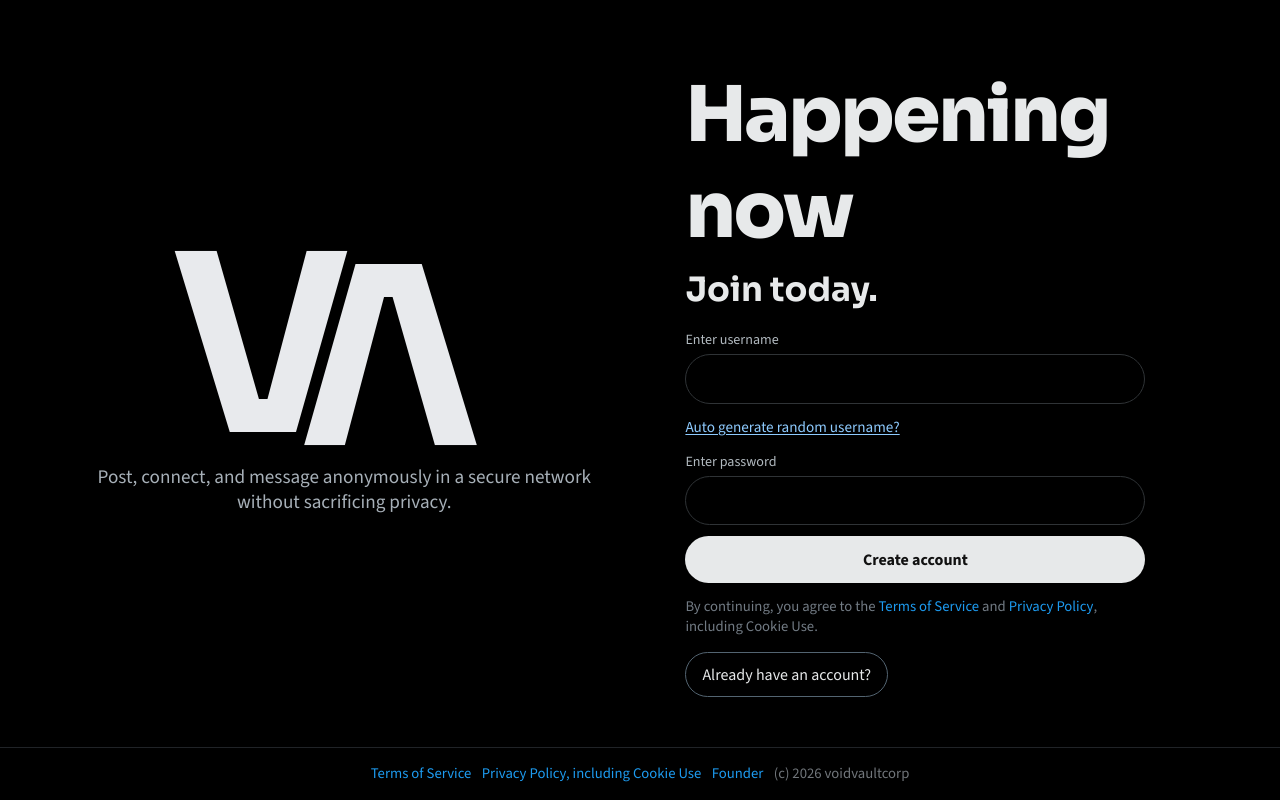
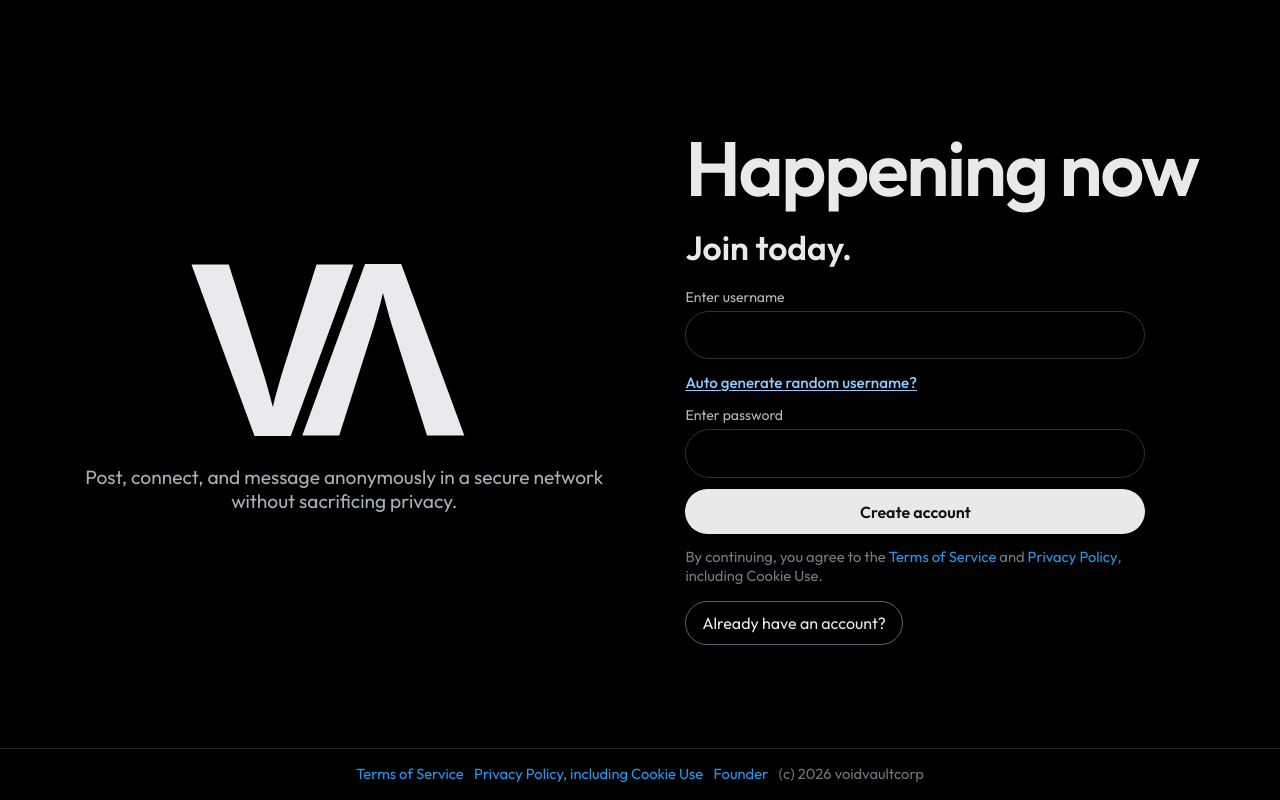
Before and after one commit to vivekyarra/voidvault-frontend, a React (Vite) app: page / in a window 1280 px wide. Built offline with nearby package versions, Linux system fonts and the light colour scheme; no server answers.

Commit message:
design: add Bebas Neue + Outfit fonts, set up design system variables

```diff
--- a/index.html
+++ b/index.html
@@ -2,6 +2,12 @@
 <html lang="en">
   <head>
     <meta charset="UTF-8" />
+    <link rel="preconnect" href="https://fonts.googleapis.com" />
+    <link rel="preconnect" href="https://fonts.gstatic.com" crossorigin />
+    <link
+      href="https://fonts.googleapis.com/css2?family=Bebas+Neue&family=Outfit:wght@300;400;500;600&display=swap"
+      rel="stylesheet"
+    />
     <link rel="icon" type="image/svg+xml" href="/voidvault-logo.svg" />
     <meta name="viewport" content="width=device-width, initial-scale=1.0" />
     <title>VoidVault</title>
--- a/src/index.css
+++ b/src/index.css
@@ -1,9 +1,51 @@
-@import url("https://fonts.googleapis.com/css2?family=Sora:wght@500;700;800&family=Source+Sans+3:wght@400;600;700&display=swap");
+:root {
+  color-scheme: dark;
 
-:root {
-  font-family: "Source Sans 3", "Segoe UI", sans-serif;
-  color: #e7e9ea;
-  background-color: #000;
+  /* Backgrounds */
+  --bg-void: #06070a;
+  --bg-deep: #0c0e13;
+  --bg-card: #111318;
+  --bg-card-2: #181c23;
+  --bg-input: #0f1117;
+
+  /* Borders */
+  --border-subtle: rgba(255, 255, 255, 0.06);
+  --border-default: rgba(255, 255, 255, 0.1);
+  --border-strong: rgba(255, 255, 255, 0.16);
+
+  /* Text */
+  --text-primary: #f4f5f8;
+  --text-secondary: #9ca3af;
+  --text-muted: #6b7280;
+  --text-placeholder: #4b5563;
+
+  /* Interactive */
+  --focus-ring: rgba(255, 255, 255, 0.15);
+  --hover-fill: rgba(255, 255, 255, 0.04);
+  --active-fill: rgba(255, 255, 255, 0.08);
+
+  /* Danger */
+  --danger: #ef4444;
+  --danger-dim: rgba(239, 68, 68, 0.12);
+  --danger-border: rgba(239, 68, 68, 0.25);
+
+  /* Radius */
+  --r-sm: 8px;
+  --r-md: 12px;
+  --r-lg: 16px;
+  --r-xl: 20px;
+  --r-pill: 100px;
+
+  /* Sidebar */
+  --sidebar-width: 280px;
+
+  /* Supporting */
+  --shadow-soft: 0 20px 44px rgba(0, 0, 0, 0.28);
+  --content-width: 1160px;
+
+  font-family: "Outfit", sans-serif;
+  color: var(--text-primary);
+  background-color: var(--bg-void);
   font-synthesis: none;
   text-rendering: optimizeLegibility;
   -webkit-font-smoothing: antialiased;
@@ -22,8 +64,182 @@ body,
   width: 100%;
 }
 
-h1,
-h2,
-h3 {
-  font-family: "Sora", "Source Sans 3", sans-serif;
+html {
+  background: var(--bg-void);
 }
+
+body {
+  font-family: "Outfit", sans-serif;
+  background: var(--bg-void);
+  color: var(--text-primary);
+}
+
+button,
+input,
+textarea,
+select {
+  font: inherit;
+}
+
+a {
+  color: inherit;
+  text-decoration: none;
+}
+
+img,
+video {
+  max-width: 100%;
+}
+
+::selection {
+  color: var(--bg-void);
+  background: var(--text-primary);
+}
+
+.field-input {
+  width: 100%;
+  background: var(--bg-input);
+  border: 1px solid var(--border-default);
+  border-radius: var(--r-md);
+  padding: 13px 16px;
+  font-family: "Outfit", sans-serif;
+  font-size: 0.92rem;
+  color: var(--text-primary);
+  outline: none;
+  transition: border-color 0.2s ease, box-shadow 0.2s ease, background-color 0.2s ease;
+}
+
+.field-input::placeholder {
+  color: var(--text-placeholder);
+}
+
+.field-input:focus {
+  border-color: var(--border-strong);
+  box-shadow: 0 0 0 3px var(--focus-ring);
+}
+
+.btn-primary,
+.btn-secondary,
+.btn-ghost,
+.btn-danger {
+  display: inline-flex;
+  align-items: center;
+  justify-content: center;
+  gap: 8px;
+  font-family: "Outfit", sans-serif;
+  cursor: pointer;
+  transition: opacity 0.15s ease, transform 0.15s ease, background-color 0.15s ease,
+    border-color 0.15s ease, color 0.15s ease;
+}
+
+.btn-primary {
+  background: var(--text-primary);
+  color: var(--bg-void);
+  border: none;
+  border-radius: var(--r-md);
+  padding: 12px 20px;
+  font-weight: 600;
+  font-size: 0.88rem;
+}
+
+.btn-primary:hover {
+  opacity: 0.9;
+  transform: translateY(-1px);
+}
+
+.btn-secondary {
+  background: transparent;
+  color: var(--text-secondary);
+  border: 1px solid var(--border-default);
+  border-radius: var(--r-md);
+  padding: 11px 20px;
+  font-weight: 500;
+  font-size: 0.88rem;
+}
+
+.btn-secondary:hover {
+  background: var(--hover-fill);
+  color: var(--text-primary);
+  border-color: var(--border-strong);
+}
+
+.btn-ghost {
+  background: transparent;
+  color: var(--text-muted);
+  border: none;
+  border-radius: var(--r-sm);
+  padding: 8px 12px;
+  font-weight: 500;
+  font-size: 0.85rem;
+}
+
+.btn-ghost:hover {
+  background: var(--hover-fill);
+  color: var(--text-primary);
+}
+
+.btn-danger {
+  background: var(--danger-dim);
+  color: var(--danger);
+  border: 1px solid var(--danger-border);
+  border-radius: var(--r-md);
+  padding: 11px 20px;
+  font-weight: 500;
+  font-size: 0.88rem;
+}
+
+.btn-danger:hover {
+  background: rgba(239, 68, 68, 0.2);
+}
+
+.ui-kicker {
+  margin: 0;
+  color: var(--text-muted);
+  font-size: 0.74rem;
+  font-weight: 500;
+  letter-spacing: 0.12em;
+  text-transform: uppercase;
+}
+
+.ui-display {
+  margin: 0;
+  font-family: "Bebas Neue", sans-serif;
+  font-weight: 400;
+  letter-spacing: 0.06em;
+}
+
+.ui-status {
+  margin: 0;
+  border: 1px solid var(--border-default);
+  border-radius: var(--r-md);
+  background: rgba(255, 255, 255, 0.03);
+  padding: 12px 14px;
+  color: var(--text-secondary);
+  font-size: 0.86rem;
+}
+
+.ui-status.is-danger {
+  border-color: var(--danger-border);
+  background: var(--danger-dim);
+  color: var(--danger);
+}
+
+.ui-empty {
+  display: grid;
+  place-items: center;
+  gap: 10px;
+  padding: 64px 20px;
+  text-align: center;
+  color: var(--text-muted);
+}
+
+.ui-empty .ui-display {
+  color: var(--text-secondary);
+  font-size: 1.5rem;
+}
+
+.ui-empty p {
+  margin: 0;
+  max-width: 420px;
+  line-height: 1.6;
+}
```
